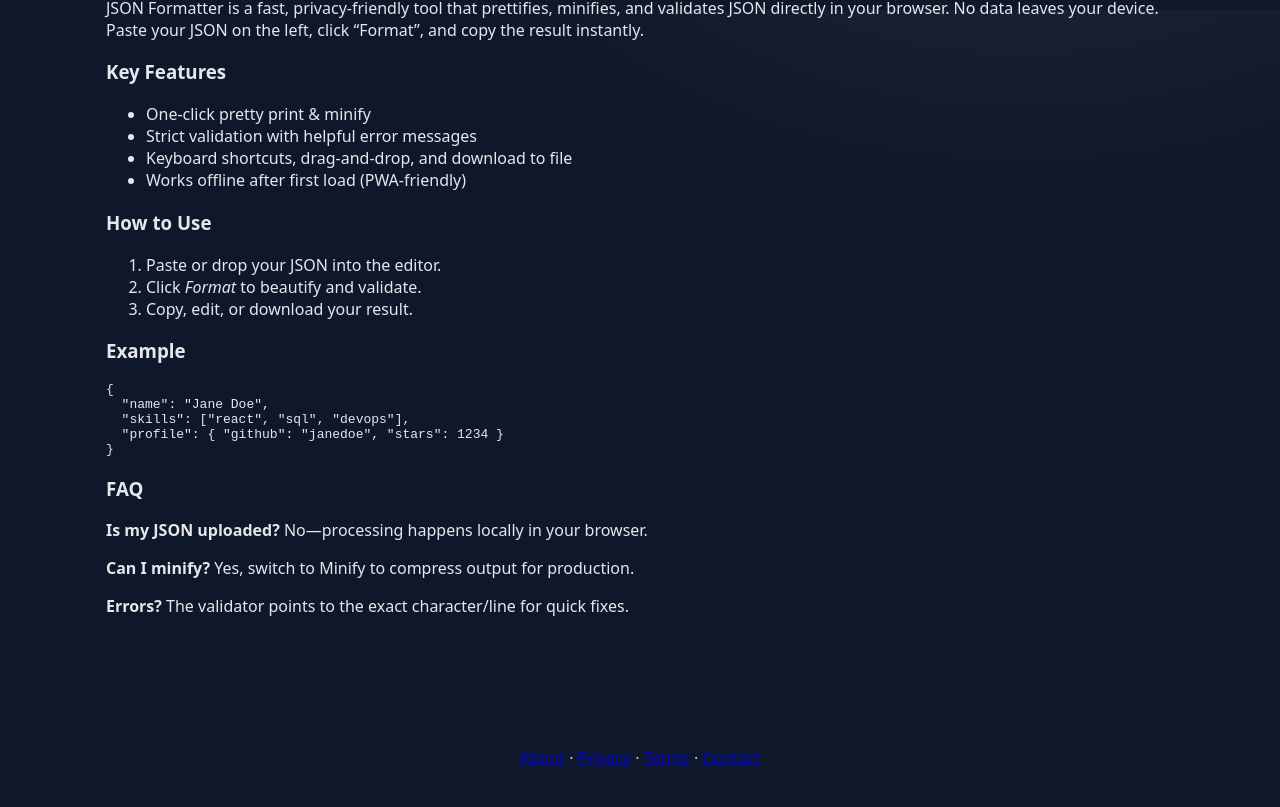
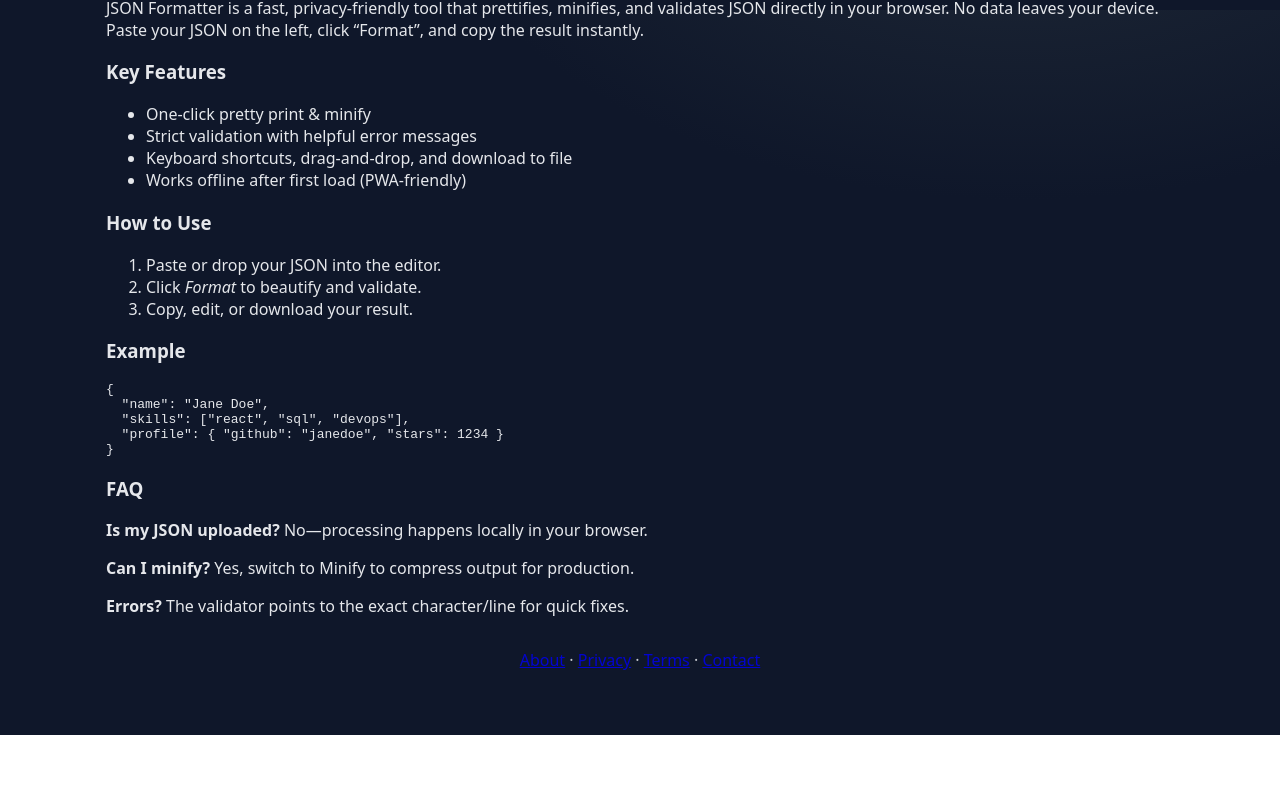
Before and after one commit to garlichck/jsonFormatterApp, a React (Vite) app: page / in a window 1280 px wide. Shown: the part 790-1597 px from the top of the page. After the commit the page ends 1525 px from the top, so only its background shows below. Built offline with nearby package versions, Linux system fonts and the light colour scheme.

Commit message:
chore: Update some codes.

```diff
--- a/src/App.jsx
+++ b/src/App.jsx
@@ -224,11 +224,13 @@ export default function App() {
       {/* Long-form content that’s indexable by crawlers */}
       <HomeContent />
 
-      {/* Safe placement: an ad AFTER substantial content on first paint */}
-      <div style={{ marginTop: 24 }}>
-        {/* Use a DIFFERENT slot id from the Output ad */}
-        <AdBanner slot="PUT_A_DIFFERENT_SLOT_ID_HERE" />
-      </div>
+      {/* Optional second ad: only show when there is meaningful output as well */}
+      {hasMeaningfulOutput && (
+        <div style={{ marginTop: 24 }}>
+          {/* Use a DIFFERENT slot id from the Output ad */}
+          <AdBanner slot="PUT_A_DIFFERENT_SLOT_ID_HERE" />
+        </div>
+      )}
 
       <Footer />
     </div>
```
